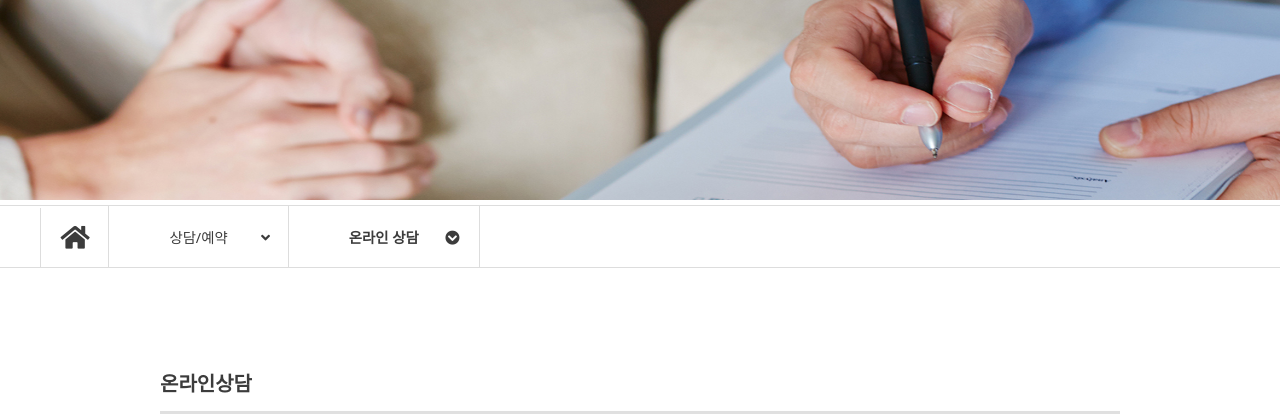
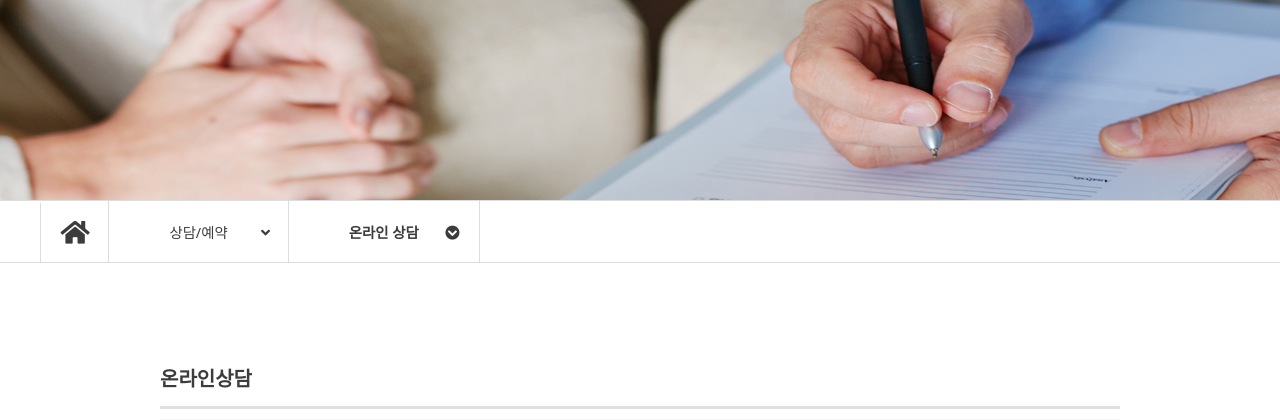
Before and after one commit to hjfrrfjh/mizrenewal, a PHP site: page /consult.php in a window 1280 px wide. Shown: the part 157-577 px from the top of the page. Run offline with PHP 8.4, Linux system fonts and the light colour scheme; some libraries are stand-ins or nearby versions; some web fonts are replaced.

Commit message:
이미지 간격 수정

```diff
--- a/consult.php
+++ b/consult.php
@@ -15,7 +15,7 @@
 	<body>
 	<?php include 'header.php';?>
     <div style="background-color:white;">
-        <img src="img/상담예약_resize.jpg" alt="상담예약" style="width:100%; height:200px;">
+        <img src="img/상담예약_resize.jpg" alt="상담예약" style="width:100%; height:200px; display:block;">
     </div>
     <?php include 'snb.php';?>
 
--- a/reserve.php
+++ b/reserve.php
@@ -14,7 +14,7 @@
 	<body>
 	<?php include 'header.php';?>
     <div style="background-color:white;">
-        <img src="img/상담예약_resize.jpg" alt="상담예약" style="width:100%; height:200px;">
+        <img src="img/상담예약_resize.jpg" alt="상담예약" style="width:100%; height:200px; display:block;">
     </div>
     <?php include 'snb.php';?>
 
```
